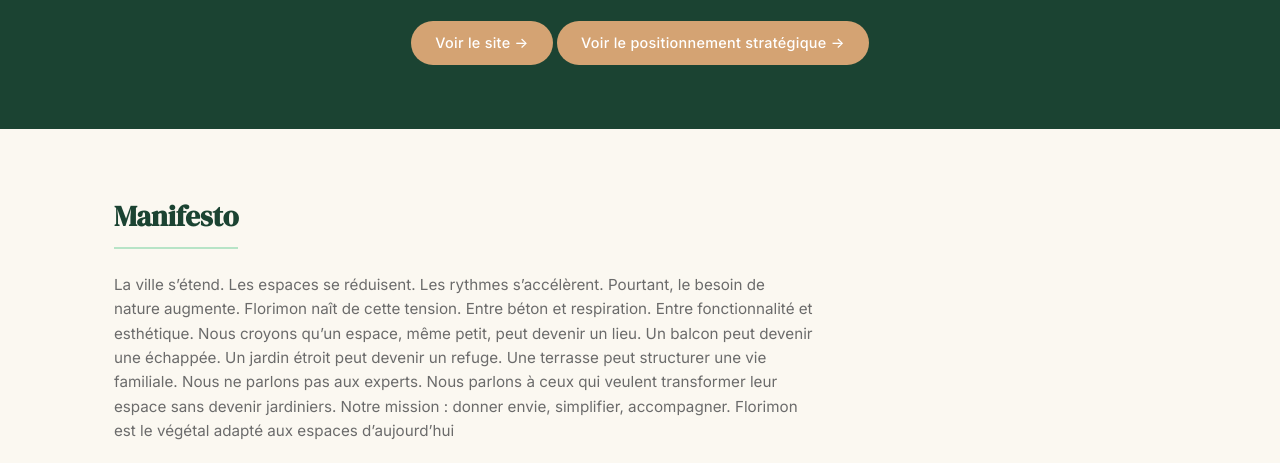
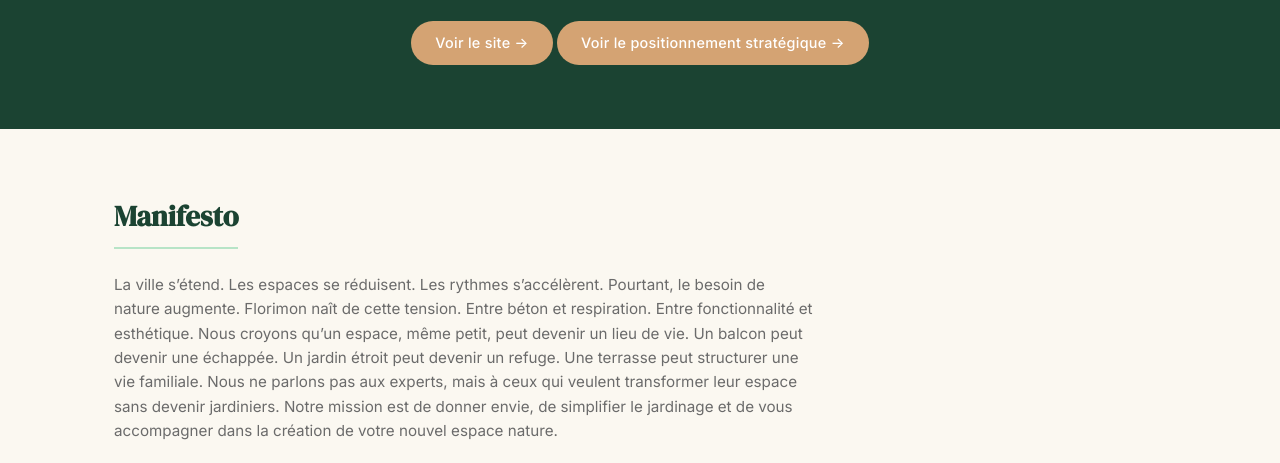
Before and after one commit to AxelDelc/Maquette_florimon, a website: page index.html in a window 1280 px wide. Shown: the part 337-800 px from the top of the page. Drawn offline with Linux system fonts and the light colour scheme.

Commit message:
update manifesto

```diff
--- a/index.html
+++ b/index.html
@@ -26,19 +26,7 @@
         <section>
             <h2 class="section-title">Manifesto</h2>
             <p class="section-desc">
-                La ville s’étend. Les espaces se réduisent. Les rythmes s’accélèrent.
-                Pourtant, le besoin de nature augmente.
-                Florimon naît de cette tension.
-                Entre béton et respiration.
-                Entre fonctionnalité et esthétique.
-                Nous croyons qu’un espace, même petit, peut devenir un lieu.
-                Un balcon peut devenir une échappée.
-                Un jardin étroit peut devenir un refuge.
-                Une terrasse peut structurer une vie familiale.
-                Nous ne parlons pas aux experts.
-                Nous parlons à ceux qui veulent transformer leur espace sans devenir jardiniers.
-                Notre mission : donner envie, simplifier, accompagner.
-                Florimon est le végétal adapté aux espaces d’aujourd’hui
+                La ville s’étend. Les espaces se réduisent. Les rythmes s’accélèrent. Pourtant, le besoin de nature augmente. Florimon naît de cette tension. Entre béton et respiration. Entre fonctionnalité et esthétique. Nous croyons qu’un espace, même petit, peut devenir un lieu de vie. Un balcon peut devenir une échappée. Un jardin étroit peut devenir un refuge. Une terrasse peut structurer une vie familiale. Nous ne parlons pas aux experts, mais à ceux qui veulent transformer leur espace sans devenir jardiniers. Notre mission est de donner envie, de simplifier le jardinage et de vous accompagner dans la création de votre nouvel espace nature.
             </p>
         </section>
 
```
